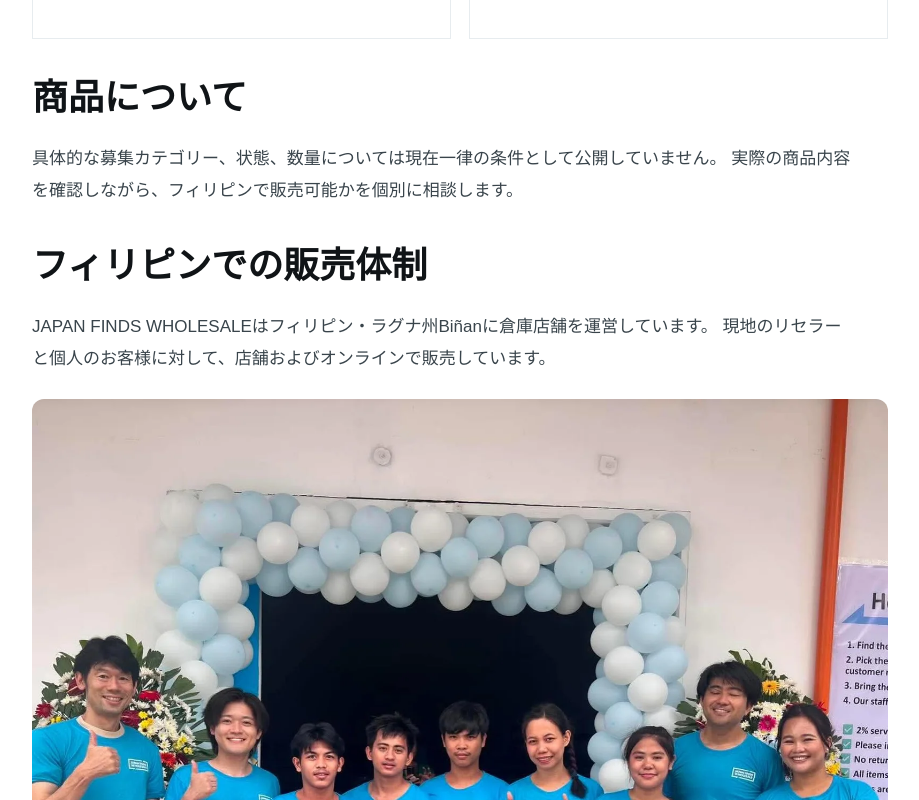
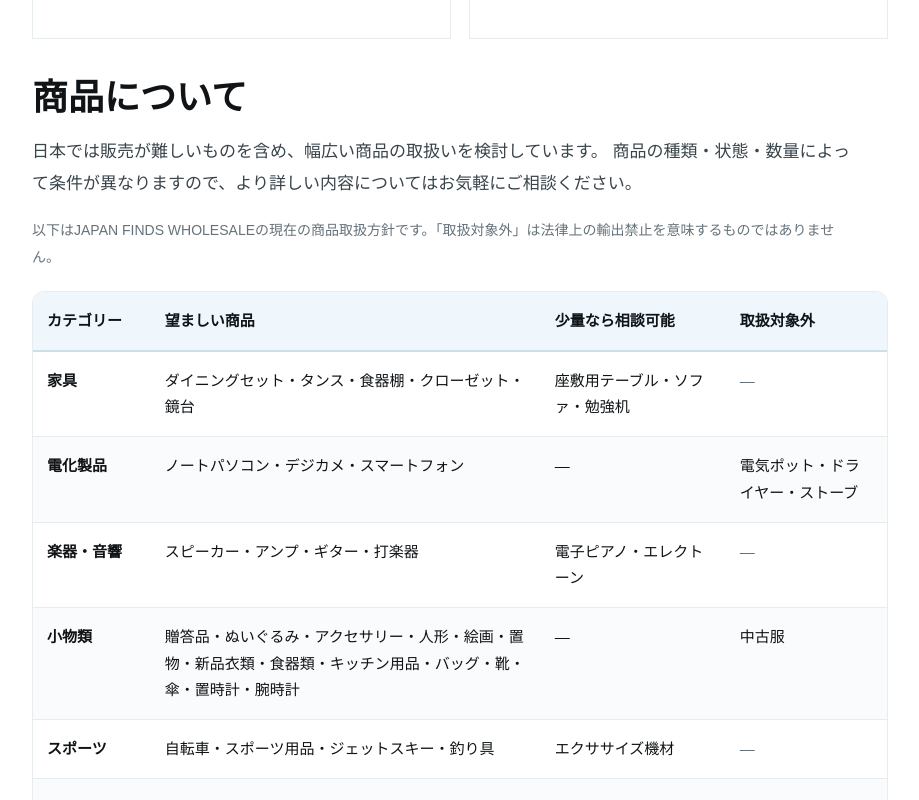
Before and after one commit to KEITAROHTAO/JAPANFINDSWHOLESALE, a Next.js app: page /partners in a window 1280 px wide. Shown: the part 660-1460 px from the top of the page, without its empty margins (180-1099 px from the left). Built offline with nearby package versions, Linux system fonts and the light colour scheme; no server answers.

Commit message:
Add detailed supplier product acceptance table to partners page

```diff
--- a/app/partners/page.tsx
+++ b/app/partners/page.tsx
@@ -29,11 +29,49 @@ export default function PartnersPage() {
         </article>
       </div>
 
-      <h2>商品について</h2>
-      <p>
-        具体的な募集カテゴリー、状態、数量については現在一律の条件として公開していません。
-        実際の商品内容を確認しながら、フィリピンで販売可能かを個別に相談します。
-      </p>
+      <section aria-labelledby="partner-products">
+        <h2 id="partner-products">商品について</h2>
+        <p>
+          日本では販売が難しいものを含め、幅広い商品の取扱いを検討しています。
+          商品の種類・状態・数量によって条件が異なりますので、より詳しい内容についてはお気軽にご相談ください。
+        </p>
+        <p style={{ marginBottom: 16, fontSize: 14, color: "var(--muted)" }}>
+          以下はJAPAN FINDS WHOLESALEの現在の商品取扱方針です。「取扱対象外」は法律上の輸出禁止を意味するものではありません。
+        </p>
+        <div style={{ overflowX: "auto", WebkitOverflowScrolling: "touch", border: "1px solid var(--line)", borderRadius: 12, marginTop: 20 }}>
+          <table style={{ borderCollapse: "collapse", width: "100%", minWidth: 760, fontSize: 15, lineHeight: 1.75, textAlign: "left" }}>
+            <thead>
+              <tr style={{ background: "#eff7fc" }}>
+                {["カテゴリー", "望ましい商品", "少量なら相談可能", "取扱対象外"].map((label) => (
+                  <th key={label} scope="col" style={{ padding: "16px 14px", borderBottom: "2px solid #cbdfe9", verticalAlign: "top", whiteSpace: "nowrap" }}>{label}</th>
+                ))}
+              </tr>
+            </thead>
+            <tbody>
+              {[
+                { category: "家具", preferred: "ダイニングセット・タンス・食器棚・クローゼット・鏡台", limited: "座敷用テーブル・ソファ・勉強机", excluded: "—" },
+                { category: "電化製品", preferred: "ノートパソコン・デジカメ・スマートフォン", limited: "—", excluded: "電気ポット・ドライヤー・ストーブ" },
+                { category: "楽器・音響", preferred: "スピーカー・アンプ・ギター・打楽器", limited: "電子ピアノ・エレクトーン", excluded: "—" },
+                { category: "小物類", preferred: "贈答品・ぬいぐるみ・アクセサリー・人形・絵画・置物・新品衣類・食器類・キッチン用品・バッグ・靴・傘・置時計・腕時計", limited: "—", excluded: "中古服" },
+                { category: "スポーツ", preferred: "自転車・スポーツ用品・ジェットスキー・釣り具", limited: "エクササイズ機材", excluded: "—" },
+                { category: "オフィス用品", preferred: "オフィスチェア", limited: "オフィステーブル", excluded: "—" },
+                { category: "ベビー用品", preferred: "おもちゃ・フィギュア・ぬいぐるみ・ベビーカー", limited: "ベビーベッド・バウンサー", excluded: "—" },
+              ].map((item, index) => (
+                <tr key={item.category} style={{ background: index % 2 === 0 ? "#fff" : "#f9fbfc" }}>
+                  <th scope="row" style={{ padding: "16px 14px", borderBottom: "1px solid var(--line)", verticalAlign: "top", whiteSpace: "nowrap", fontWeight: 800 }}>{item.category}</th>
+                  <td style={{ padding: "16px 14px", borderBottom: "1px solid var(--line)", verticalAlign: "top" }}>{item.preferred}</td>
+                  <td style={{ padding: "16px 14px", borderBottom: "1px solid var(--line)", verticalAlign: "top" }}>{item.limited}</td>
+                  <td style={{ padding: "16px 14px", borderBottom: "1px solid var(--line)", verticalAlign: "top", color: item.excluded === "—" ? "var(--muted)" : "inherit" }}>{item.excluded}</td>
+                </tr>
+              ))}
+            </tbody>
+          </table>
+        </div>
+        <p style={{ marginTop: 12, fontSize: 13, color: "var(--muted)" }}>
+          ※「—」は条件未指定です。取扱可能を保証するものではありません。実際の輸出入可否は商品や状態、関係法令などによって異なります。
+        </p>
+        <p style={{ marginTop: 18 }}><a href="/contact" style={{ color: "var(--blue-dark)", fontWeight: 700, textDecoration: "underline" }}>取扱商品について相談する</a></p>
+      </section>
 
       <h2>フィリピンでの販売体制</h2>
       <p>
```
